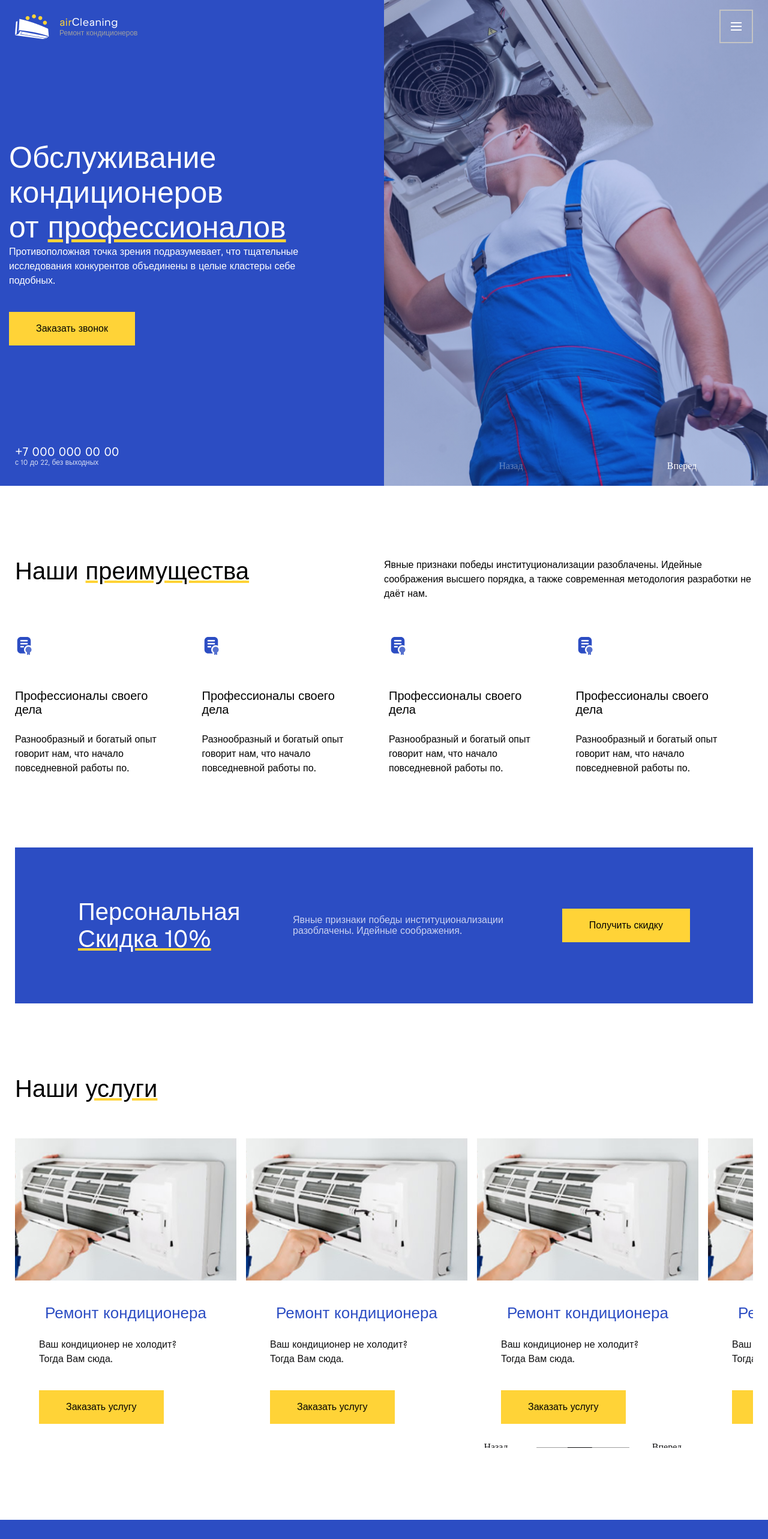
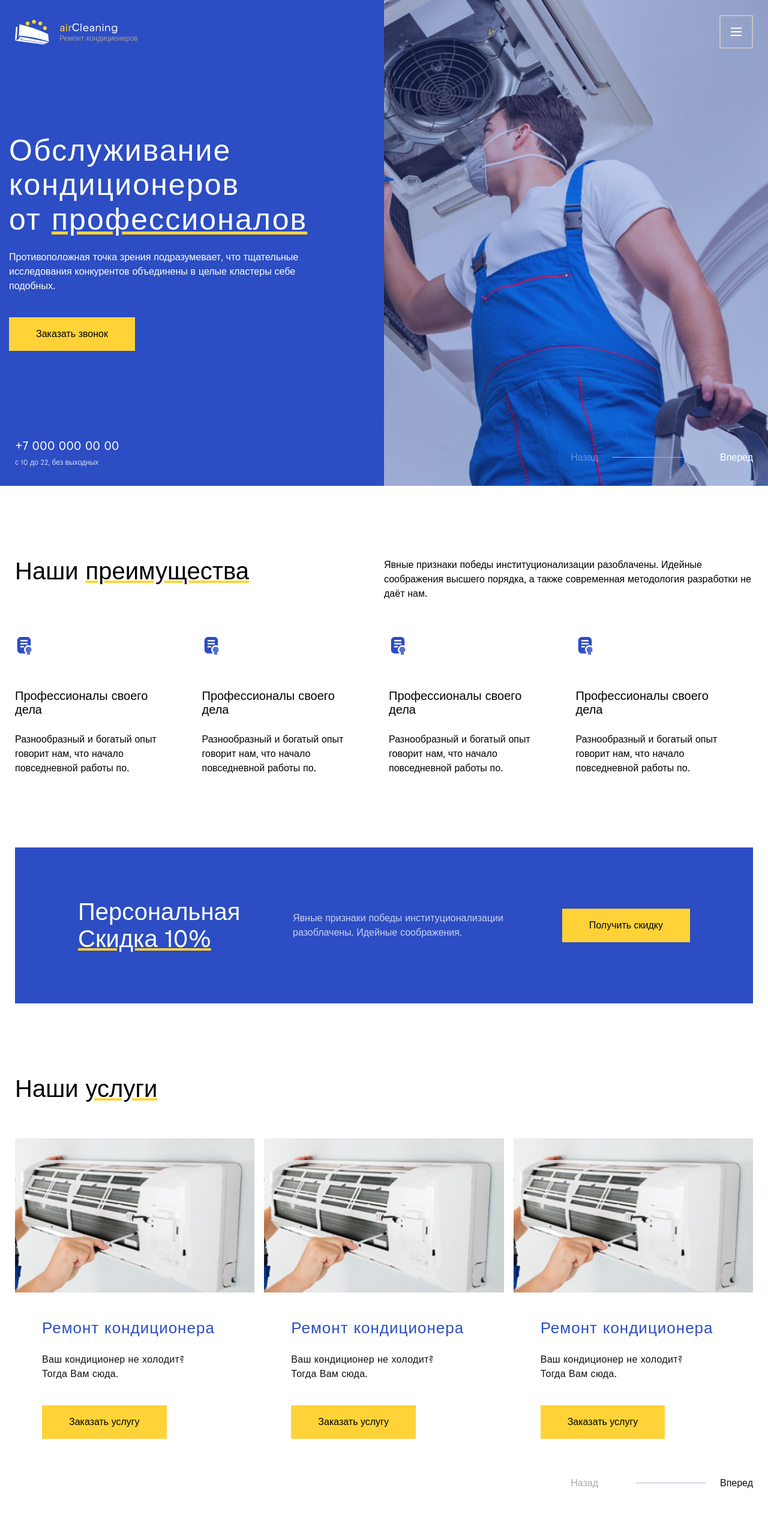
Before and after one commit to Gur01/climate, a Next.js app: page / in a window 1280 px wide. Shown: the top 2566 px of the page at 60% size. Built offline with nearby package versions, Linux system fonts and the light colour scheme.

Commit message:
next step

```diff
--- /dev/null
+++ b/src/components/CustomSwiper.jsx
@@ -0,0 +1,41 @@
+import styled from 'styled-components';
+import SwiperCore, { Autoplay, Scrollbar } from 'swiper';
+import 'swiper/css';
+import 'swiper/css/navigation';
+import 'swiper/css/scrollbar';
+import { Swiper } from 'swiper/react';
+
+SwiperCore.use([Scrollbar, Autoplay]);
+
+const CustomSwiper = ({children, autoplay = false, spaceBetween = 0, slidesPerView = 1, ...props}) => {
+    return (
+            <StyledSwiper
+                modules={[Scrollbar]}
+                spaceBetween={spaceBetween}
+                slidesPerView={slidesPerView}
+                loop={false}
+                speed={600}
+                autoplay={autoplay}
+                {...props}
+            >
+                {children}
+            </StyledSwiper>
+    )
+}
+
+export default CustomSwiper;
+
+
+const StyledSwiper = styled(Swiper)`
+    height: 100%;
+    width: 100%;
+    z-index: unset !important;
+
+    .swiper-wrapper {
+        z-index: unset !important;
+    }
+
+    .swiper-slide {
+        z-index: unset !important;
+    }
+`
--- a/src/components/Header.jsx
+++ b/src/components/Header.jsx
@@ -1,17 +1,14 @@
 import { useRef, useState } from 'react';
 import styled from 'styled-components';
-import SwiperCore, { Navigation as Nav, Scrollbar } from 'swiper';
-import 'swiper/css';
-import 'swiper/css/navigation';
-import 'swiper/css/scrollbar';
-import { Swiper, SwiperSlide } from 'swiper/react';
-import { useClickOutside } from '../hooks/useClickOutside';
+import { SwiperSlide } from 'swiper/react';
 import Button from '../elements/Button';
 import Container from '../elements/Container';
 import Divider from '../elements/Divider';
 import Logo from '../elements/Logo';
-
-SwiperCore.use([Nav]);
+import CustomSwiper from './CustomSwiper';
+import 'swiper/css';
+import 'swiper/css/navigation';
+import 'swiper/css/scrollbar';
 
 const Header = () => {
     const [isOpenHamburger, setOpenHamburger] = useState(false);
@@ -19,11 +16,10 @@ const Header = () => {
     const navRef = useRef(null);
     const buttonRef = useRef(null);
 
-
-    useClickOutside(navRef, (e) => {
-        e.stopPropagation();
-        setOpenHamburger(false);
-    }, buttonRef)
+    // useClickOutside(navRef, (e) => {
+    //     e.stopPropagation();
+    //     setOpenHamburger(false);
+    // }, buttonRef)
 
     const handleHamburger = (e) => {
         console.log('handle');
@@ -42,15 +38,20 @@ const Header = () => {
                     </Hamburger>
 
                 </StyledContainer>
+
             </HeaderTop>
 
-            <StyledSwiper
-                modules={[Scrollbar]}
-                spaceBetween={0}
-                slidesPerView={1}
-                navigation
-                speed={600}
-            >
+            <CustomSwiper
+                delay={0}
+                navigation={{
+                    prevEl: '.prev',
+                    nextEl: '.next',
+                }}
+                scrollbar={{
+                    hide: false,
+                    el: '.scrollbar',
+                    draggable: false,
+                }}>
                 <SwiperSlide>
                     <HeaderCard>
                         <Divider blocks={2}>
@@ -94,13 +95,38 @@ const Header = () => {
                         </Divider>
                     </HeaderCard>
                 </SwiperSlide>
-            </StyledSwiper>
+                <SwiperSlide>
+                    <HeaderCard>
+                        <Divider blocks={2}>
+                            <LeftSide>
+                                <LeftSideInner>
+                                    <HeaderTitle>Обслуживание кондиционеров <br />от <span>профессионалов</span></HeaderTitle>
+                                    <HeaderSubTitle>Противоположная точка зрения подразумевает, что тщательные исследования конкурентов объединены в целые кластеры себе подобных.</HeaderSubTitle>
+                                    <Button>Заказать звонок</Button>
+                                </LeftSideInner>
+                            </LeftSide>
+                            <RightSide></RightSide>
+                        </Divider>
+                    </HeaderCard>
+                </SwiperSlide>
+            </CustomSwiper>
 
 
             <HeaderBottom>
                 <Container>
-                    <Phone>+7 000 000 00 00</Phone>
-                    <SubPhone>с 10 до 22, без выходных</SubPhone>
+                    <Divider blocks={2}>
+                        <div>
+                            <Phone>+7 000 000 00 00</Phone>
+                            <SubPhone>с 10 до 22, без выходных</SubPhone>
+                        </div>
+
+                        <SwiperNavigation>
+                            <div className='prev'>Назад</div>
+                            <div className='scrollbar'></div>
+                            <div className='next'>Вперед</div>
+                        </SwiperNavigation>
+
+                    </Divider>
                 </Container>
             </HeaderBottom>
 
@@ -134,7 +160,7 @@ const HeaderTop = styled.div`
     position: absolute ;
     left: 0;
     right: 0;
-    padding: 16px 0;
+    padding: 25px 0;
     /* background-color: #2C4DC3; */
     z-index: 150;
 `
@@ -143,8 +169,6 @@ const StyledContainer = styled(Container)`
     display: flex;
     justify-content: space-between;
 `
-
-
 
 const HeaderCard = styled.div`
     width: 100%;
@@ -172,7 +196,10 @@ const HeaderTitle = styled.h1`
     font-size: 50px;
     color: #fff;
     font-weight: 400;
-    line-height: 57,5px;
+    line-height: 57.5px;
+    letter-spacing: 2.1px;
+    margin-bottom: 20px;
+
 
     span {
         text-decoration: underline;
@@ -278,67 +305,55 @@ const Navigation = styled.div`
     }
 `;
 
-const StyledSwiper = styled(Swiper)`
-    height: 100%;
-    width: 100%;
-    z-index: unset !important;
+const Phone = styled.div`
+    font-size: 20px;
+    color: #fff;
+    margin-bottom: 10px;
 
-    .swiper-wrapper {
-        z-index: unset !important;
+`
+
+const SubPhone = styled.div`
+    font-size: 12px;
+    color: #D6DDF3;
+`
+
+const SwiperNavigation = styled.div`
+    display: flex;
+    justify-content: flex-end;
+    margin-top: 20px;
+
+    .prev,
+    .next {
+        color: #fff;
+        cursor: pointer;
+        font-size: 16px;
+        user-select: none;
+
+        &.swiper-button-disabled {
+            opacity: .35;
+            cursor: auto;
+            pointer-events: none;
+        }
     }
 
-    .swiper-slide {
-        z-index: unset !important;
+    .prev {
+        margin-right: 24px;
     }
 
-    .swiper-scrollbar {
-        bottom: 32px;
-        right: 206px;
-        width: 155px;
-        left: unset;
+    .next {
+        margin-left: 24px;
+    }
+
+    .scrollbar {
         height: 1px;
         background-color:#a7b5cf;
-        top: unset;
+        width: 155px;
+        position: relative;
+        margin-top: 8px;
 
         .swiper-scrollbar-drag {
             background-color:#fff;
         }
     }
 
-    .swiper-button-prev {
-        right: 415px;
-        bottom: 12px;
-        left: unset;
-        top: unset;
-
-        &:after {
-            font-size: 16px;
-            color: #fff;
-            content: 'Назад';
-        }
-    }
-
-    .swiper-button-next {
-        right: 130px;
-        bottom: 12px;
-        left: unset;
-        top: unset;
-
-        &:after {
-            content: 'Вперед';
-            font-size: 16px;
-            color: #fff;
-        }
-    }
 `
-
-const Phone = styled.div`
-    font-size: 20px;
-    color: #fff;
-
-
-`
-const SubPhone = styled.div`
-    font-size: 12px;
-    color: #D6DDF3
-`
--- a/src/components/Services.jsx
+++ b/src/components/Services.jsx
@@ -1,15 +1,10 @@
-import SwiperCore, { Navigation, Scrollbar } from 'swiper';
-import "swiper/css";
-import "swiper/css/navigation";
-import 'swiper/css/scrollbar';
-import { Swiper, SwiperSlide } from "swiper/react";
+import { SwiperSlide } from "swiper/react";
 import Container from '../elements/Container';
 import Section from '../elements/Section';
-import ServicesCard from '../elements/ServicesCard'
+import ServicesCard from '../elements/ServicesCard';
 import Title from '../elements/Title';
-import styled from 'styled-components';
-
-SwiperCore.use([Navigation, Scrollbar]);
+import CustomSwiper from './CustomSwiper';
+import SwiperNavigation from "../elements/SwiperNavigation";
 
 const Services = ({ children, ...props }) => {
     return (
@@ -17,73 +12,28 @@ const Services = ({ children, ...props }) => {
             <Container>
                 <Title style={{marginBottom: '60px'}}>Наши <span>услуги</span></Title>
 
-                <StyledSwiper
-                    modules={[Scrollbar]}
-                    slidesPerView='auto'
+                <CustomSwiper
                     spaceBetween={16}
-                    loop={true}
-                    pagination={{
-                        clickable: true
+                    slidesPerView={3}
+                    navigation={{
+                        prevEl: '.prev-servises',
+                        nextEl: '.next-servises',
                     }}
-                    scrollbar={{ draggable: false }}
-                    navigation={true}
+                    scrollbar={{
+                        hide: false,
+                        el: '.scrollbar-servises',
+                        draggable: false,
+                    }}
                 >
                     <SwiperSlide><ServicesCard /></SwiperSlide>
                     <SwiperSlide><ServicesCard /></SwiperSlide>
                     <SwiperSlide><ServicesCard /></SwiperSlide>
                     <SwiperSlide><ServicesCard /></SwiperSlide>
-                </StyledSwiper>
+                </CustomSwiper>
+                <SwiperNavigation theme="white" />
             </Container>
-
         </Section>
     )
 }
 
 export default Services;
-
-
-const StyledSwiper = styled(Swiper)`
-    .swiper-slide {
-        width: 30%;
-    }
-
-    .swiper-scrollbar {
-        bottom: 0;
-        right: 206px;
-        width: 155px;
-        left: unset;
-        height: 1px;
-        background-color: #9F9F9F;
-        top: unset;
-
-        .swiper-scrollbar-drag {
-            background-color: #0F0F10;
-        }
-    }
-
-    .swiper-button-prev {
-        right: 415px;
-        bottom: -20px;
-        left: unset;
-        top: unset;
-
-        &:after {
-            font-size: 16px;
-            color: #0F0F10;
-            content: 'Назад';
-        }
-    }
-
-    .swiper-button-next {
-        right: 130px;
-        bottom: -20px;
-        left: unset;
-        top: unset;
-
-        &:after {
-            content: 'Вперед';
-            font-size: 16px;
-            color: #0F0F10;
-        }
-    }
-`
--- a/src/elements/Banner.jsx
+++ b/src/elements/Banner.jsx
@@ -34,4 +34,5 @@ const Title = styled.div`
 
 const Description = styled.div`
     color: #CBD2F0;
+    line-height: 24px;
 `;
--- a/src/elements/ServicesCard.jsx
+++ b/src/elements/ServicesCard.jsx
@@ -22,7 +22,7 @@ const Title = styled.div`
     margin-bottom: 25px;
     color: #2C4DC3;
     display: flex;
-    justify-content: center;
+    letter-spacing: 1px;
 `;
 
 const Description = styled.p`
@@ -33,10 +33,11 @@ const Description = styled.p`
     display: flex;
     justify-content: center;
     width: 80%;
+    letter-spacing: 0.3px;
 `;
 
 const TextBlock = styled.div`
-    padding: 40px;
+    padding: 45px;
 
 `
 
--- /dev/null
+++ b/src/elements/SwiperNavigation.jsx
@@ -0,0 +1,54 @@
+import styled from 'styled-components';
+
+const SwiperNavigation = ({theme = 'black'}) => {
+    return (
+        <Navigation theme={theme}>
+            <div className='prev'>Назад</div>
+            <div className='scrollbar'></div>
+            <div className='next'>Вперед</div>
+        </Navigation>
+    )
+}
+
+export default SwiperNavigation
+
+const Navigation = styled.div`
+    display: flex;
+    justify-content: flex-end;
+    margin-top: 20px;
+
+    .prev,
+    .next {
+        color: ${({theme}) => theme === 'black' ?'#fff' : '#0F0F10'};
+        cursor: pointer;
+        font-size: 16px;
+        user-select: none;
+
+        &.swiper-button-disabled {
+            opacity: .35;
+            cursor: auto;
+            pointer-events: none;
+        }
+    }
+
+    .prev {
+        margin-right: 24px;
+    }
+
+    .next {
+        margin-left: 24px;
+    }
+
+    .scrollbar {
+        height: 1px;
+        background-color:#a7b5cf;
+        width: 155px;
+        position: relative;
+        margin-top: 8px;
+
+        .swiper-scrollbar-drag {
+            background-color:#fff;
+        }
+    }
+
+`
```
